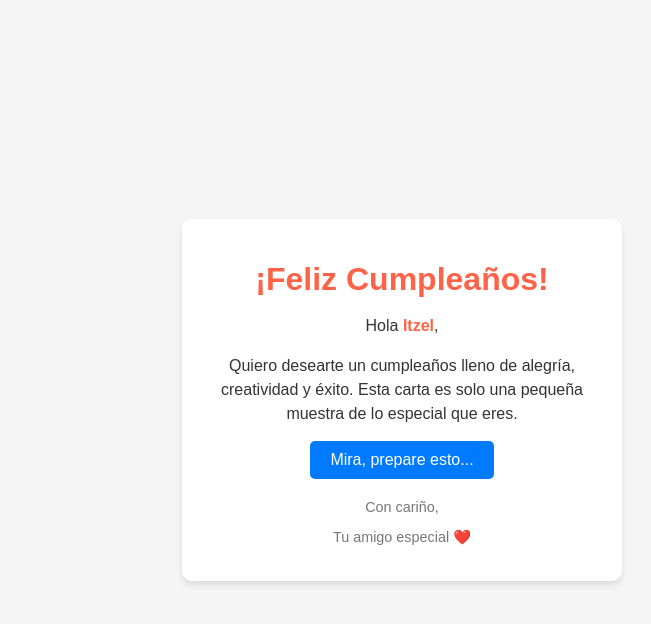
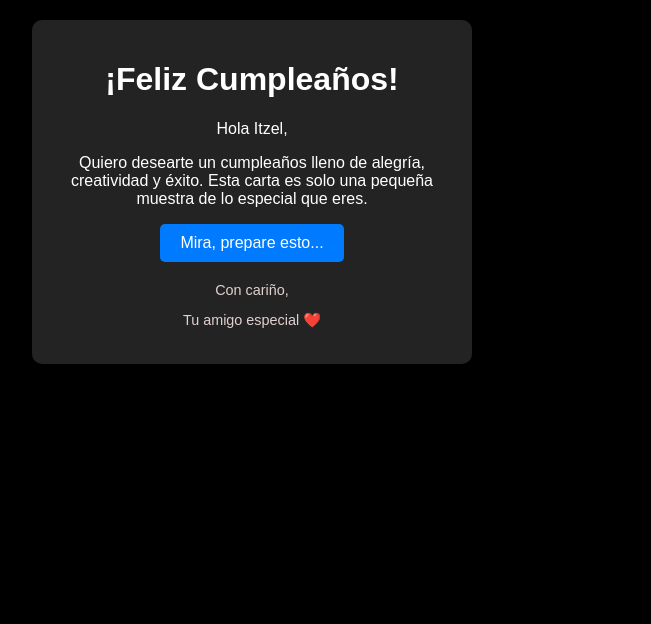
Before and after one commit to erick949/Carta_especial, a plain HTML site: page index.html in a window 1280 px wide. Shown: the whole page, without its empty margins (388-1039 px from the left). Drawn offline with Linux system fonts and the light colour scheme; a script that the page names is missing.

Commit message:
Update styles.css
Cambiar para que coincida con los cambios de el html

```diff
--- a/styles.css
+++ b/styles.css
@@ -1,40 +1,39 @@
-body {
-    font-family: 'Arial', sans-serif;
-    background-color: #f5f5f5;
-    color: #333;
+/* Fondo general */
+body, html {
     margin: 0;
     padding: 0;
-    display: flex;
-    justify-content: center;
-    align-items: center;
-    height: 100vh;
+    overflow: hidden;
+    height: 100%;
+    background: black;
+    font-family: 'Arial', sans-serif;
+    color: rgb(255, 255, 255);
 }
 
+/* Fondo canvas */
+#binaryRain {
+    position: fixed;
+    top: 0;
+    left: 0;
+    width: 100%;
+    height: 100%;
+    z-index: 0;
+}
+
+/* Contenedor de la carta */
 .container {
-    background: #ffffff;
+    position: relative;
+    z-index: 1;
+    background: rgba(41, 39, 39, 0.9);
     padding: 20px;
     border-radius: 10px;
-    box-shadow: 0 4px 6px rgba(0, 0, 0, 0.1);
+    box-shadow: 0 4px 6px rgba(0, 0, 0, 0.3);
     text-align: center;
     max-width: 400px;
-    width: 100%;
+    margin: 20px auto;
 }
 
-.title {
-    font-size: 2rem;
-    color: #ff6347;
-    margin-bottom: 10px;
-}
-
-.message {
-    font-size: 1rem;
-    margin-bottom: 15px;
-    line-height: 1.5;
-}
-
-.name {
-    font-weight: bold;
-    color: #ff6347;
+.hidden {
+    display: none;
 }
 
 .reveal-button {
@@ -52,20 +51,8 @@ body {
     background-color: #0056b3;
 }
 
-.hidden {
-    display: none;
-}
-
-#secret-message {
-    margin-top: 20px;
-    font-size: 1rem;
-    animation: fadeIn 1s;
-}
-
 .surprise-link {
-    display: inline-block;
-    margin-top: 10px;
-    color: #ff6347;
+    color: #007bff;
     text-decoration: none;
     font-weight: bold;
 }
@@ -76,15 +63,6 @@ body {
 
 footer {
     margin-top: 20px;
+    color: #e2d0d0;
     font-size: 0.9rem;
-    color: #777;
 }
-
-@keyframes fadeIn {
-    from {
-        opacity: 0;
-    }
-    to {
-        opacity: 1;
-    }
-}
```
